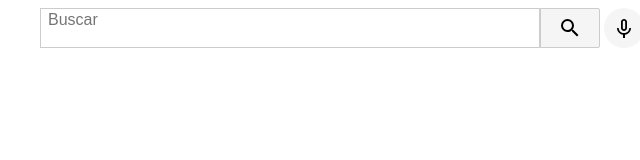
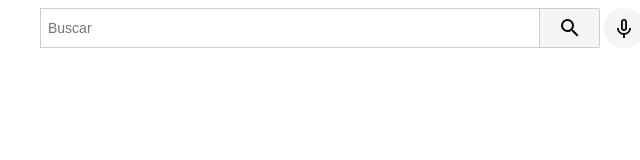
Before and after one commit to cristiandiazperdomo/Youtube-Clon, a React app: page / in a window 1280 px wide. Shown: the full height of the page, 292-932 px from the left. Built offline with nearby package versions, Linux system fonts and the light colour scheme.

Commit message:
search bar

```diff
--- a/src/components/Header/Header.css
+++ b/src/components/Header/Header.css
@@ -16,6 +16,7 @@
     width: 60px;
     box-sizing: border-box;
     justify-content: center;
+    border-left: none;
 }
 .icono-container {
 	display: flex;
@@ -79,9 +80,10 @@ svg path{
     border: none;
     padding: 0 0 1px 1px;
     outline: none;
-    font-size: 16px;
+    font-size: 14px;
 }
 .center-input {
+	display: flex;
 	width: 500px;
     height: 40px;
 	border: 1px solid #ccc;
```
